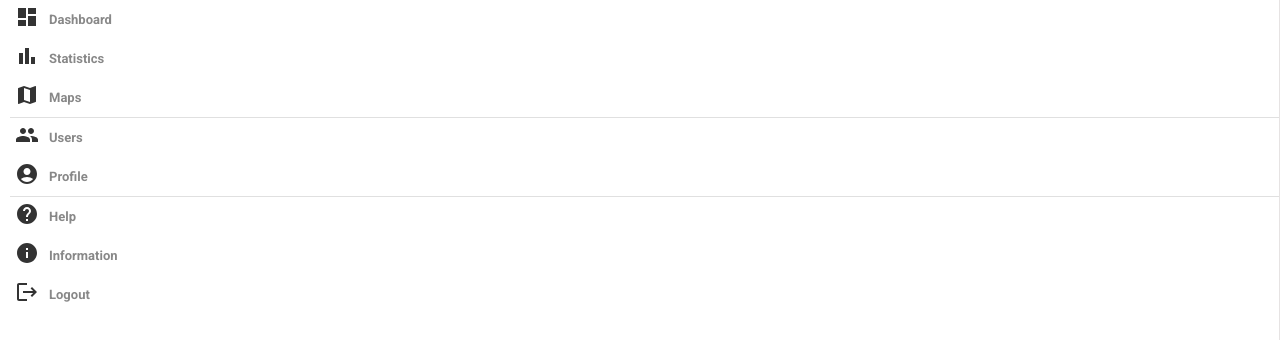
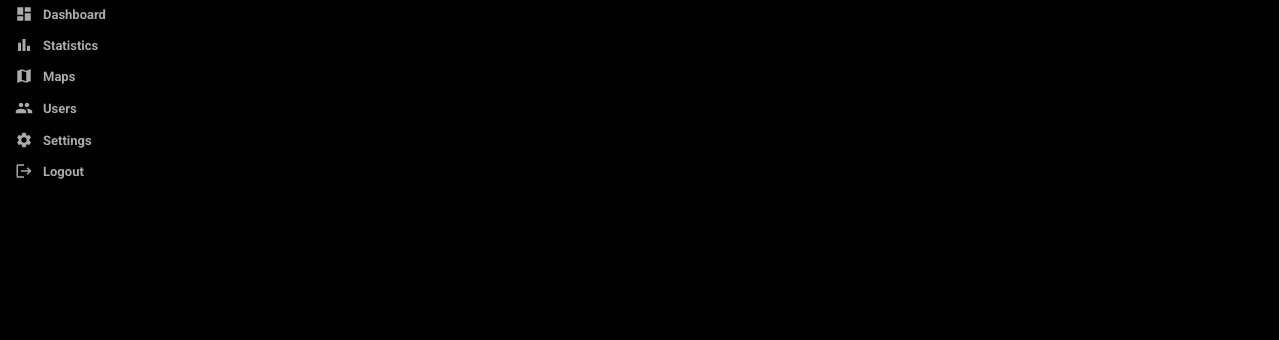
Before and after one commit to gabrielnmotta/webAthena, a React (Create React App) app: page /home in a window 1280 px wide. Shown: the top 340 px of the page. Built offline with nearby package versions, Linux system fonts and the light colour scheme.

Commit message:
update idebar

```diff
--- a/src/components/Sidebar/index.tsx
+++ b/src/components/Sidebar/index.tsx
@@ -1,9 +1,7 @@
 import { Divider } from "@mui/material";
 import BarChartIcon from "@mui/icons-material/BarChart";
 import MapIcon from "@mui/icons-material/Map";
-import AccountCircleIcon from "@mui/icons-material/AccountCircle";
-import HelpIcon from "@mui/icons-material/Help";
-import InfoIcon from "@mui/icons-material/Info";
+import SettingsIcon from '@mui/icons-material/Settings';
 import LogoutIcon from "@mui/icons-material/Logout";
 import GroupIcon from "@mui/icons-material/Group";
 import "./sidebar.scss";
@@ -16,57 +14,38 @@ export function Sidebar() {
         <ul>
           <div className="main">
             <li>
-              <div className="icon">
-                <DashboardIcon />
-              </div>
+              <DashboardIcon className="icon" />
               <span role="button">Dashboard</span>
             </li>
+
             <li>
-              <div className="icon">
-                <BarChartIcon />
-              </div>
+              <BarChartIcon className="icon" />
               <span role="button">Statistics</span>
             </li>
+
             <li>
-              <div className="icon">
-                <MapIcon />
-              </div>
+              <MapIcon className="icon" />
               <span role="button">Maps</span>
             </li>
           </div>
+
           <Divider />
+
           <div className="users">
             <li>
-              <div className="icon">
-                <GroupIcon />
-              </div>
+              <GroupIcon className="icon" />
               <span role="button">Users</span>
             </li>
-            <li>
-              <div className="icon">
-                <AccountCircleIcon />
-              </div>
-              <span>Profile</span>
-            </li>
           </div>
+
           <Divider />
           <div className="settings">
             <li>
-              <div className="icon">
-                <HelpIcon />
-              </div>
-              <span>Help</span>
+              <SettingsIcon className="icon"/>
+              <span role="button">Settings</span>
             </li>
             <li>
-              <div className="icon">
-                <InfoIcon />
-              </div>
-              <span>Information</span>
-            </li>
-            <li>
-              <div className="icon">
-                <LogoutIcon />
-              </div>
+              <LogoutIcon className="icon" />
               <span role="button">Logout</span>
             </li>
           </div>
--- a/src/components/Sidebar/sidebar.scss
+++ b/src/components/Sidebar/sidebar.scss
@@ -7,7 +7,7 @@ button{
     flex: 1;
     border-right: 0.5px solid rgb(230, 227, 227);
     min-height: 100vh;
-    background-color: white;
+    background-color: black;
 
     .top{
         height: 50px;
@@ -32,18 +32,11 @@ button{
             margin: 0;
             padding: 0;
 
-            .title{
-                font-size: 10px;
-                font-weight: bold;
-                color: #999;
-                margin-top: 15px;
-                margin-bottom: 15px;
-            }
-
             li{
                 display: flex;
                 align-items: center;
                 padding: 5px;
+                margin-bottom: 3px;
                 cursor: pointer;
 
                 &:hover{
@@ -52,13 +45,13 @@ button{
 
                 .icon{
                     font-size: 18px;
-                    color: #333333;
+                    color: #aaaaaa;
                 }
 
                 span {
                     font-size: 13px;
                     font-weight: 600;
-                    color: #888;
+                    color: #aaaaaa;
                     margin-left: 10px;
                     font-family: Roboto;
                 }
```
